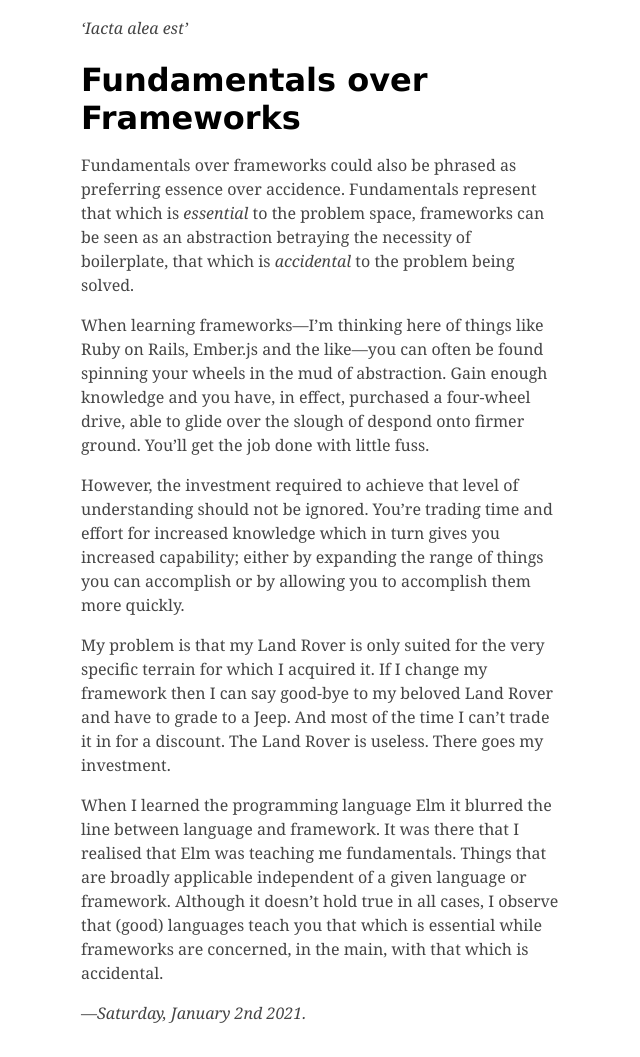
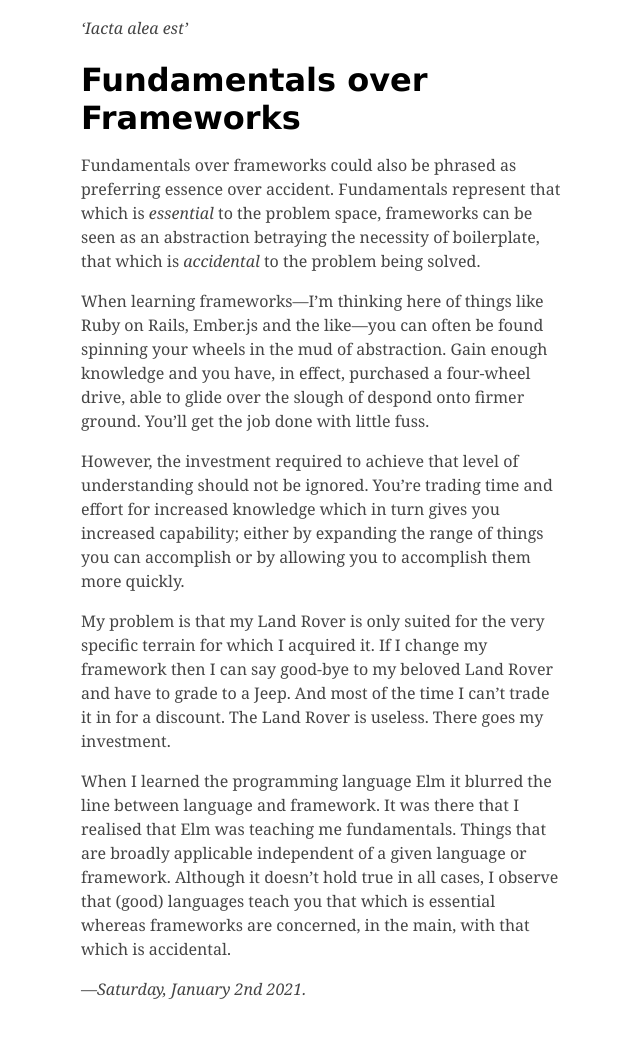
Before and after one commit to pootsbook/crossingtherubicon, a Jekyll site: the page built from _posts/2021-01-02-fundamentals-over-frameworks.md, in a window 1280 px wide. Shown: the whole page, without its empty margins (319-959 px from the left). Built offline with Jekyll 4.4.1, drawn with Linux system fonts in a browser that asks for light colours; comment, search, counter and statistics services are not loaded; after the commit the page ends 1033 px from its top, so only the background shows below that.

Commit message:
Improve grammar

```diff
--- a/_posts/2021-01-02-fundamentals-over-frameworks.md
+++ b/_posts/2021-01-02-fundamentals-over-frameworks.md
@@ -3,7 +3,7 @@ layout: post
 title: Fundamentals over Frameworks
 ---
 
-Fundamentals over frameworks could also be phrased as preferring essence over accidence. Fundamentals represent that which is _essential_ to the problem space, frameworks can be seen as an abstraction betraying the necessity of boilerplate, that which is _accidental_ to the problem being solved.
+Fundamentals over frameworks could also be phrased as preferring essence over accident. Fundamentals represent that which is _essential_ to the problem space, frameworks can be seen as an abstraction betraying the necessity of boilerplate, that which is _accidental_ to the problem being solved.
 
 When learning frameworks—I’m thinking here of things like Ruby on Rails, Ember.js and the like—you can often be found spinning your wheels in the mud of abstraction. Gain enough knowledge and you have, in effect, purchased a four-wheel drive, able to glide over the slough of despond onto firmer ground. You’ll get the job done with little fuss.
 
@@ -11,6 +11,6 @@ However, the investment required to achieve that level of understanding should n
 
 My problem is that my Land Rover is only suited for the very specific terrain for which I acquired it. If I change my framework then I can say good-bye to my beloved Land Rover and have to grade to a Jeep. And most of the time I can’t trade it in for a discount. The Land Rover is useless. There goes my investment.
 
-When I learned the programming language Elm it blurred the line between language and framework. It was there that I realised that Elm was teaching me fundamentals. Things that are broadly applicable independent of a given language or framework. Although it doesn’t hold true in all cases, I observe that (good) languages teach you that which is essential while frameworks are concerned, in the main, with that which is accidental.
+When I learned the programming language Elm it blurred the line between language and framework. It was there that I realised that Elm was teaching me fundamentals. Things that are broadly applicable independent of a given language or framework. Although it doesn’t hold true in all cases, I observe that (good) languages teach you that which is essential whereas frameworks are concerned, in the main, with that which is accidental.
 
 —*Saturday, January 2nd 2021.*
```
